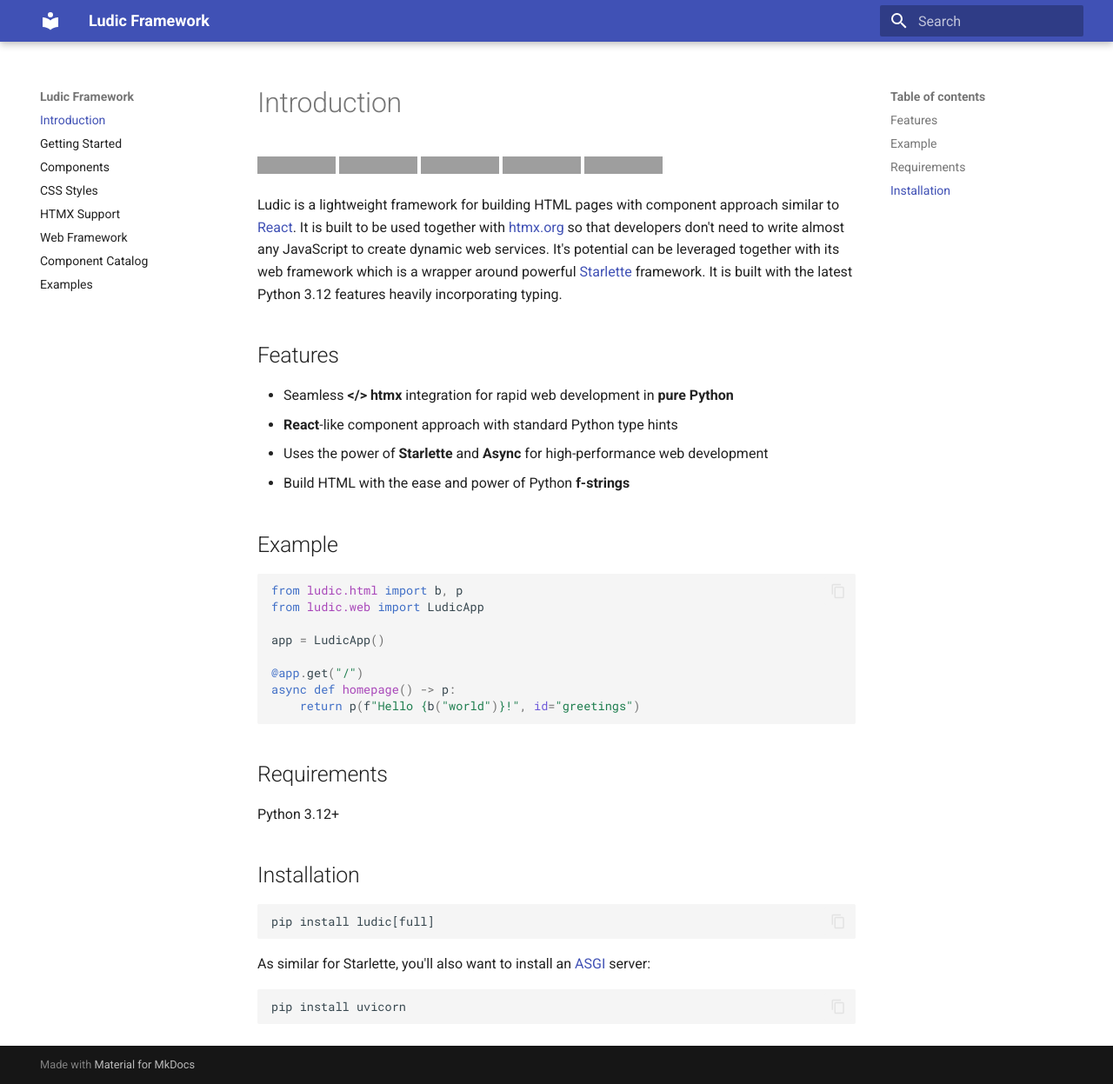
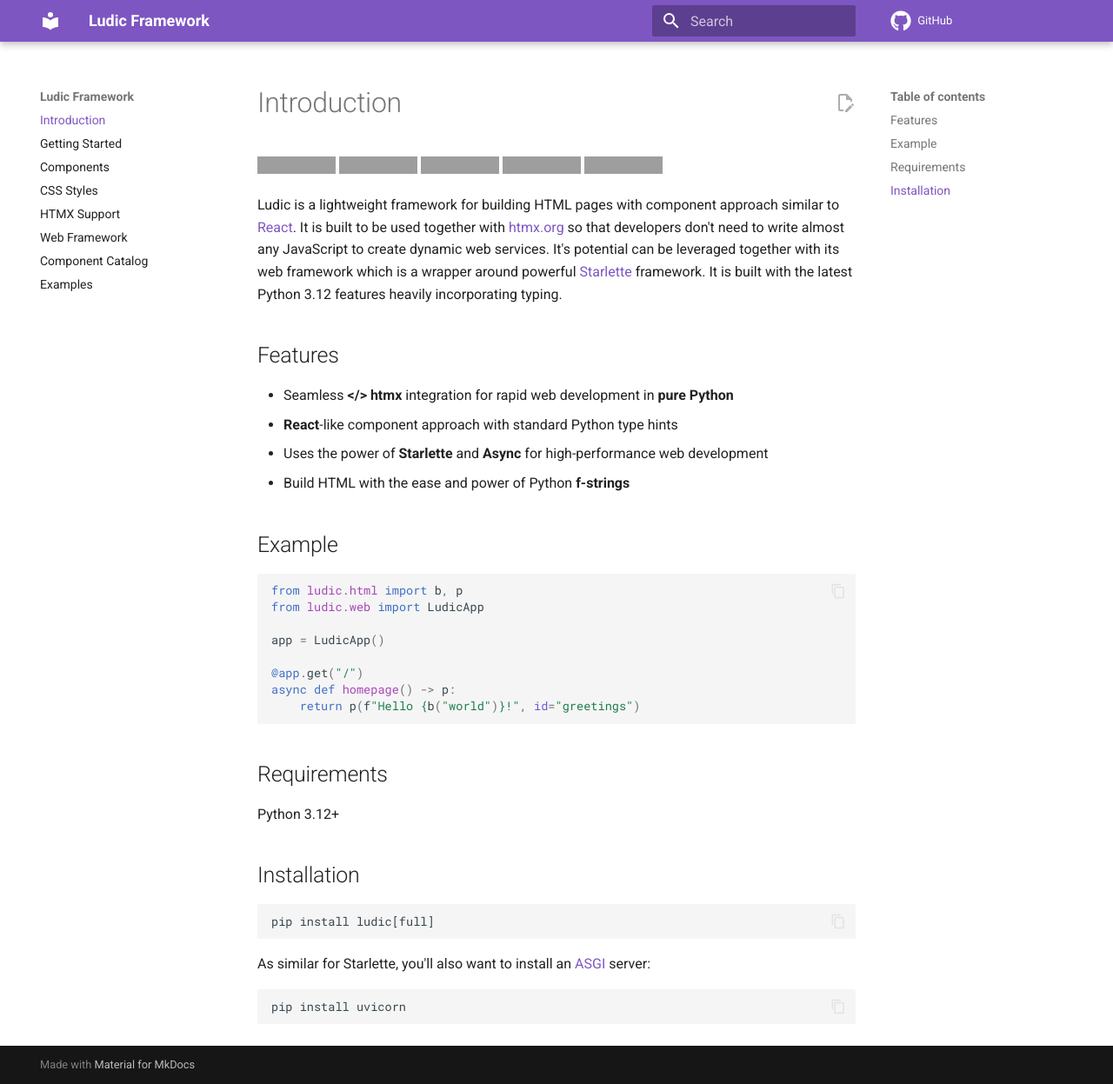
Before and after one commit to getludic/ludic, an MkDocs documentation site: the page built from docs/index.md, in a window 1280 px wide and 1247 px high. Shown: the whole window at 87% size. Built offline with MkDocs 1.6.1 and Material for MkDocs 9.7.7, drawn with Linux system fonts in a browser that asks for light colours; comment, search, counter and statistics services are not loaded; grey boxes are pictures that could not be loaded.

Commit message:
Tweak docs theme

```diff
--- a/mkdocs.yaml
+++ b/mkdocs.yaml
@@ -1,10 +1,17 @@
 site_name: "Ludic Framework"
-site_description: Dynamic Web Pages Built Easily.
+site_description: Lightweight framework for building HTML pages in pure Python.
+site_url: https://ludic.readthedocs.io/
+repo_url: https://github.com/paveldedik/ludic
 
 theme:
   name: "material"
+  icon:
+    repo: fontawesome/brands/github
+  palette:
+    primary: deep purple
   features:
     - content.code.copy
+    - content.action.edit
 
 nav:
   - Introduction: index.md
```
